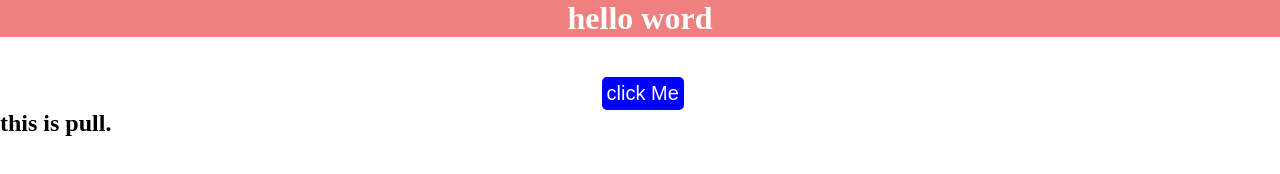
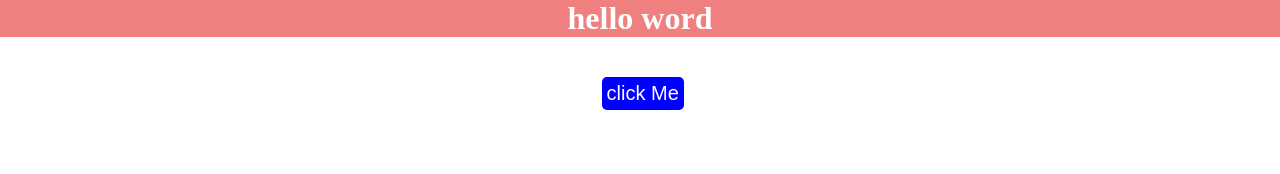
Before and after one commit to Nagesh-Tatuskar/new_repo, a plain HTML site: page index.html in a window 1280 px wide. Drawn offline with Linux system fonts and the light colour scheme.

Commit message:
Update index.html
removed h2

```diff
--- a/index.html
+++ b/index.html
@@ -9,7 +9,6 @@
 <body>
     <h1 class="h1">hello word</h1>
     <button class="btn">click Me</button>
-    <h2>this is pull.</h2>
     <script src="first.js"></script>
 </body>
 </html>
```
